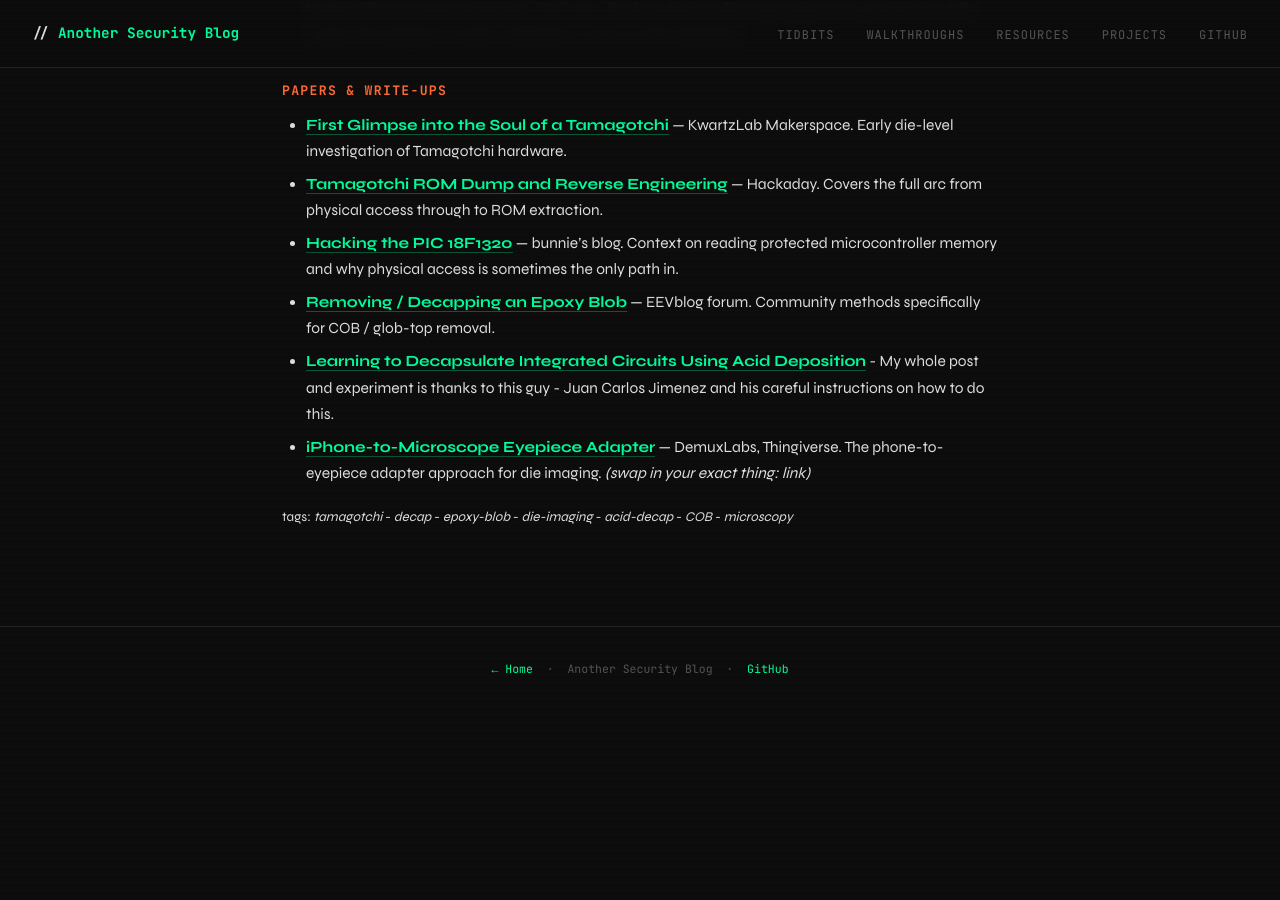
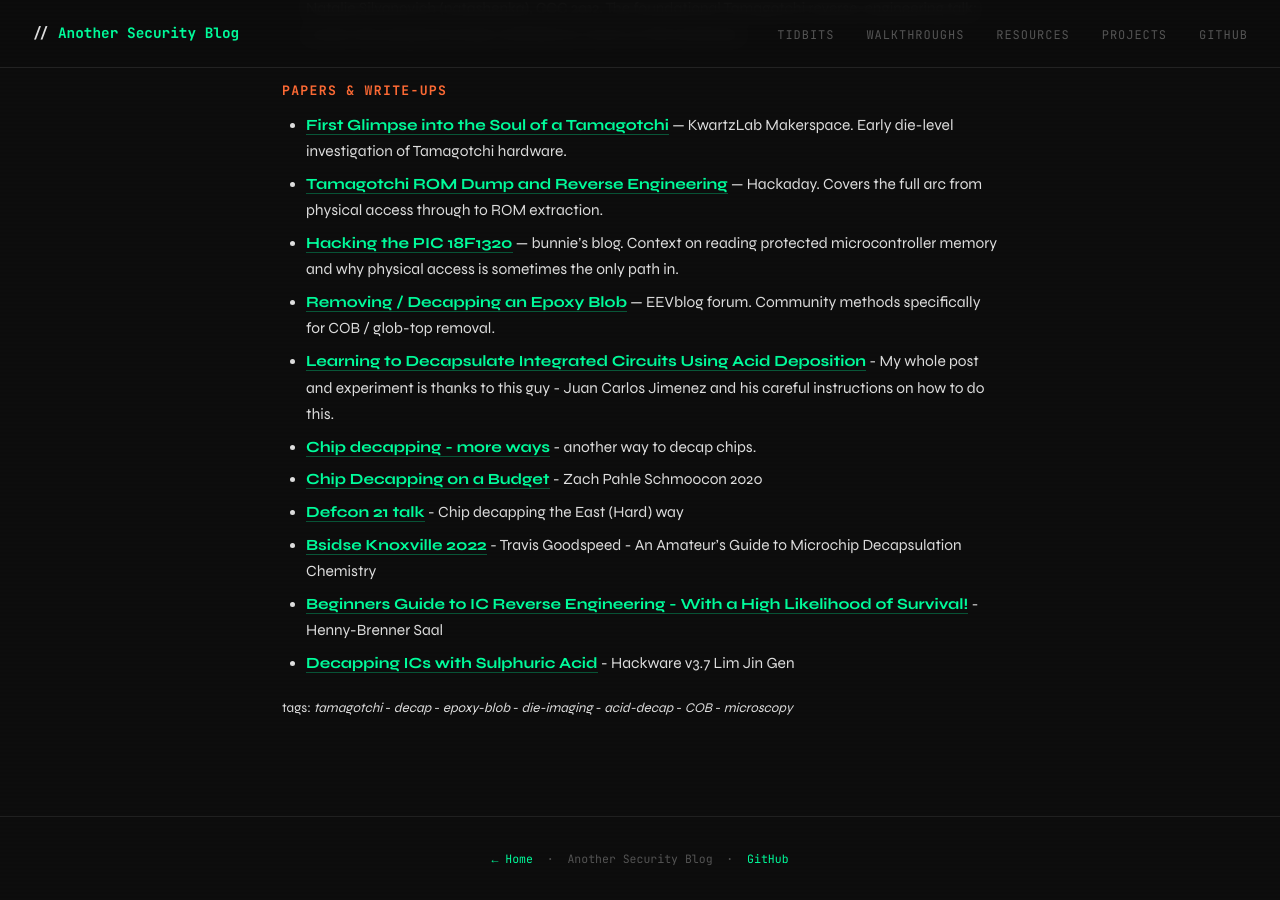
Before and after one commit to CyberCasquatch/cybercasquatch.github.io, a Jekyll site: the page built from _posts/Projects/2026-06-29-decapping-a-tamagotchi-die-extraction.md, in a window 1280 px wide and 900 px high, scrolled down 7394 px. Built offline with Jekyll 4.4.1, drawn with Linux system fonts in a browser that asks for light colours; before the commit the page ends 8104 px from its top, so only the background shows below that.

Commit message:
Update 2026-06-29-decapping-a-tamagotchi-die-extraction.md

```diff
--- a/_posts/Projects/2026-06-29-decapping-a-tamagotchi-die-extraction.md
+++ b/_posts/Projects/2026-06-29-decapping-a-tamagotchi-die-extraction.md
@@ -126,4 +126,9 @@
 - **[Hacking the PIC 18F1320](https://bunniestudios.com/blog/?p=73)** — bunnie's blog. Context on reading protected microcontroller memory and why physical access is sometimes the only path in.
 - **[Removing / Decapping an Epoxy Blob](https://www.eevblog.com/forum/beginners/removingdecapping-an-epoxy-blob/)** — EEVblog forum. Community methods specifically for COB / glob-top removal.
 - **[Learning to Decapsulate Integrated Circuits Using Acid Deposition](https://jcjc-dev.com/2020/10/20/learning-to-decap-ics/#taking-pictures-under-the-microscope)** - My whole post and experiment is thanks to this guy - Juan Carlos Jimenez and his careful instructions on how to do this.
-- **[iPhone-to-Microscope Eyepiece Adapter](https://www.thingiverse.com/)** — DemuxLabs, Thingiverse. The phone-to-eyepiece adapter approach for die imaging. *(swap in your exact thing: link)*
+- **[Chip decapping - more ways](https://hackaday.com/2020/03/11/chip-decapping-the-easy-way/)** - another way to decap chips.
+- **[Chip Decapping on a Budget](https://www.youtube.com/watch?v=mriu_O8bhck)** - Zach Pahle Schmoocon 2020
+- **[Defcon 21 talk](https://www.youtube.com/watch?v=7Q82FkthDx8)** - Chip decapping the East (Hard) way
+- **[Bsidse Knoxville 2022](https://www.youtube.com/watch?v=H3iL8_LzAjE)** - Travis Goodspeed - An Amateur's Guide to Microchip Decapsulation Chemistry
+- **[Beginners Guide to IC Reverse Engineering - With a High Likelihood of Survival!](https://media.ccc.de/v/ds25-570-beginners-guide-to-ic-reverse-engineering-with-a-high-likelihood-of-survival#t=233)** - Henny-Brenner Saal
+- **[Decapping ICs with Sulphuric Acid](https://www.youtube.com/watch?v=pneScFR-mUI)** - Hackware v3.7 Lim Jin Gen
```
